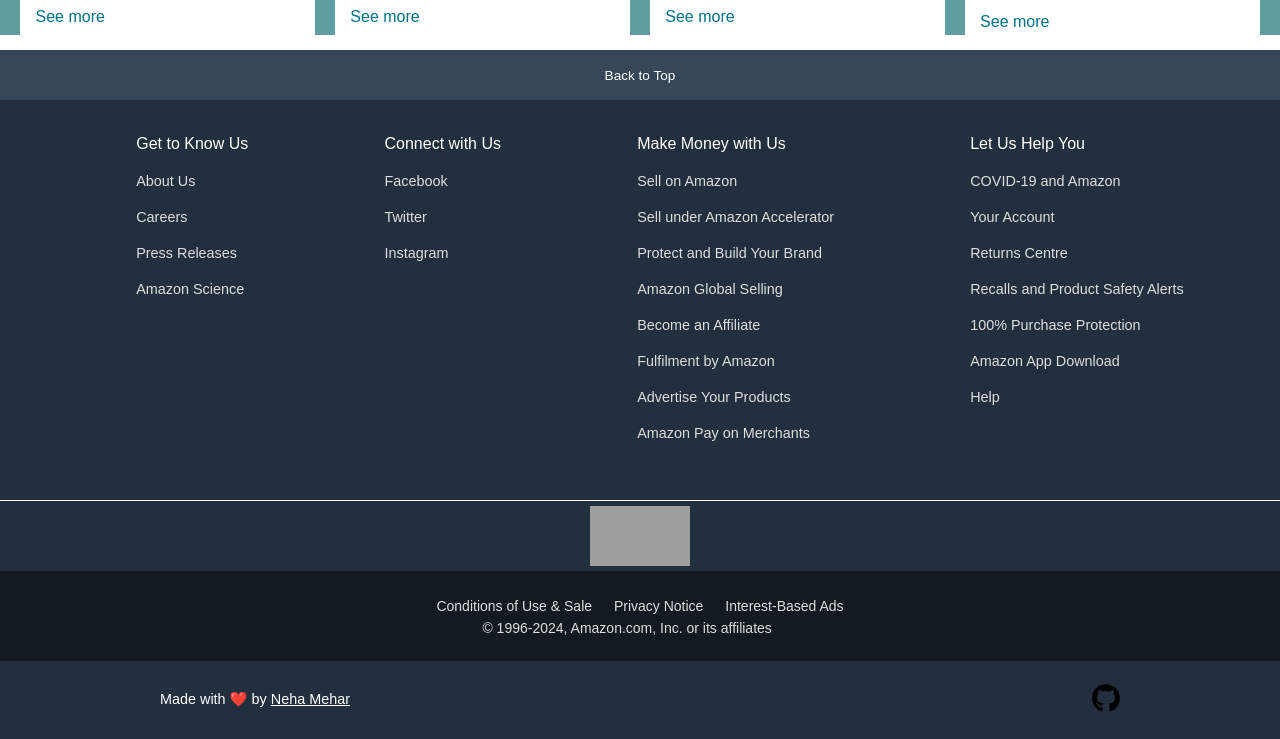
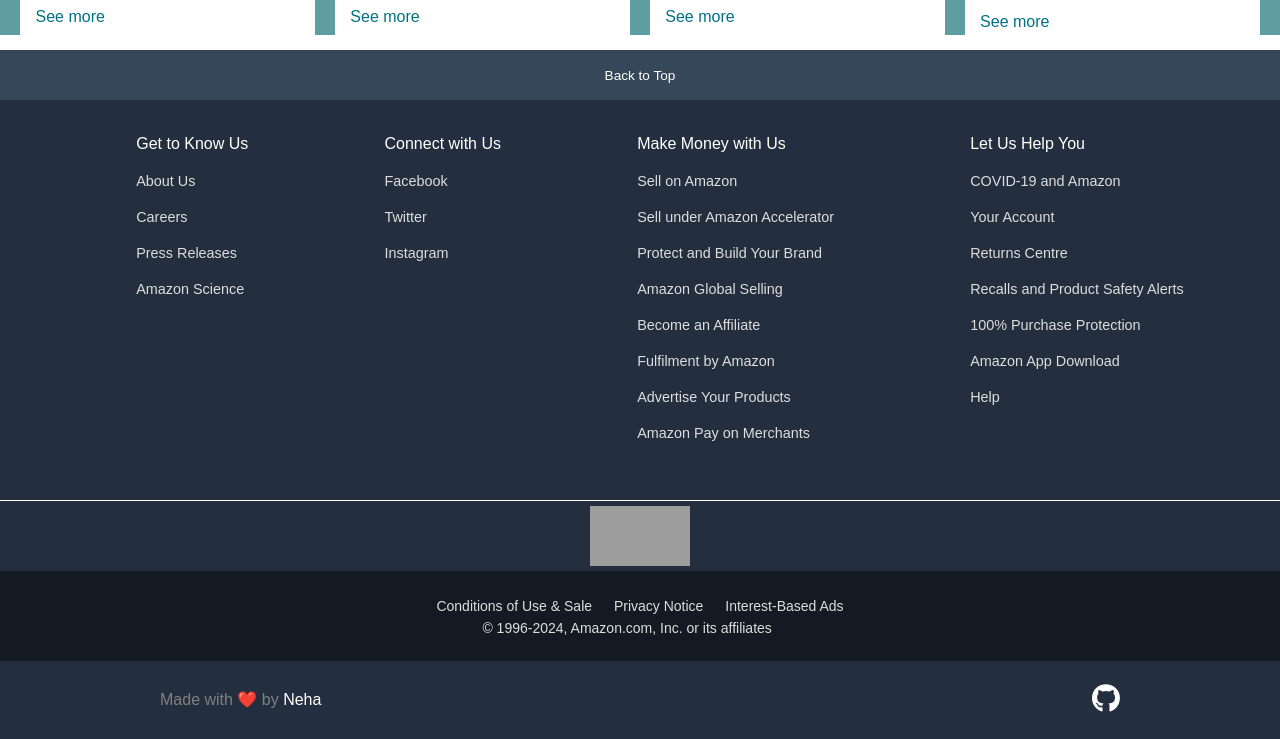
Before and after one commit to nehamehar/amazon-frontend, a plain HTML site: page index.html in a window 1280 px wide. Shown: the part 1425-2164 px from the top of the page. Drawn offline with Linux system fonts and the light colour scheme; grey boxes are pictures that could not be loaded.

```diff
--- a/index.html
+++ b/index.html
@@ -175,21 +175,21 @@
             </div>
         </div>
         <div class="footer-bottom">
-                <span class="footer-text">
+                <span class="footer-text" style="color:gray; font-size:medium;">
                     Made with ❤️ by
                     <a
                         class="text-decoration-none"
                         href="mailto:nehamehar31@gmail.com"
                         target="_blank"
-                        style="color: white;"
-                        >Neha Mehar
+                        style="color: white; font-size:medium"
+                        >Neha
                     </a>
                 </span>
                 <a
                     href="https://github.com/nehamehar/amazon-frontend.git"
                     target="_blank"
                 >
-                    <i class="fab fa-github" style="color: black;"></i>
+                    <i class="fab fa-github" style="color: white;"></i>
                 </a>
             </div>
     </footer>
--- a/style.css
+++ b/style.css
@@ -267,6 +267,9 @@
 .footer-text {
     color:white
 }
+.text-decoration-none{
+    text-decoration: none;
+}
 
 .github-logo {
     font-size: 3rem;
```
